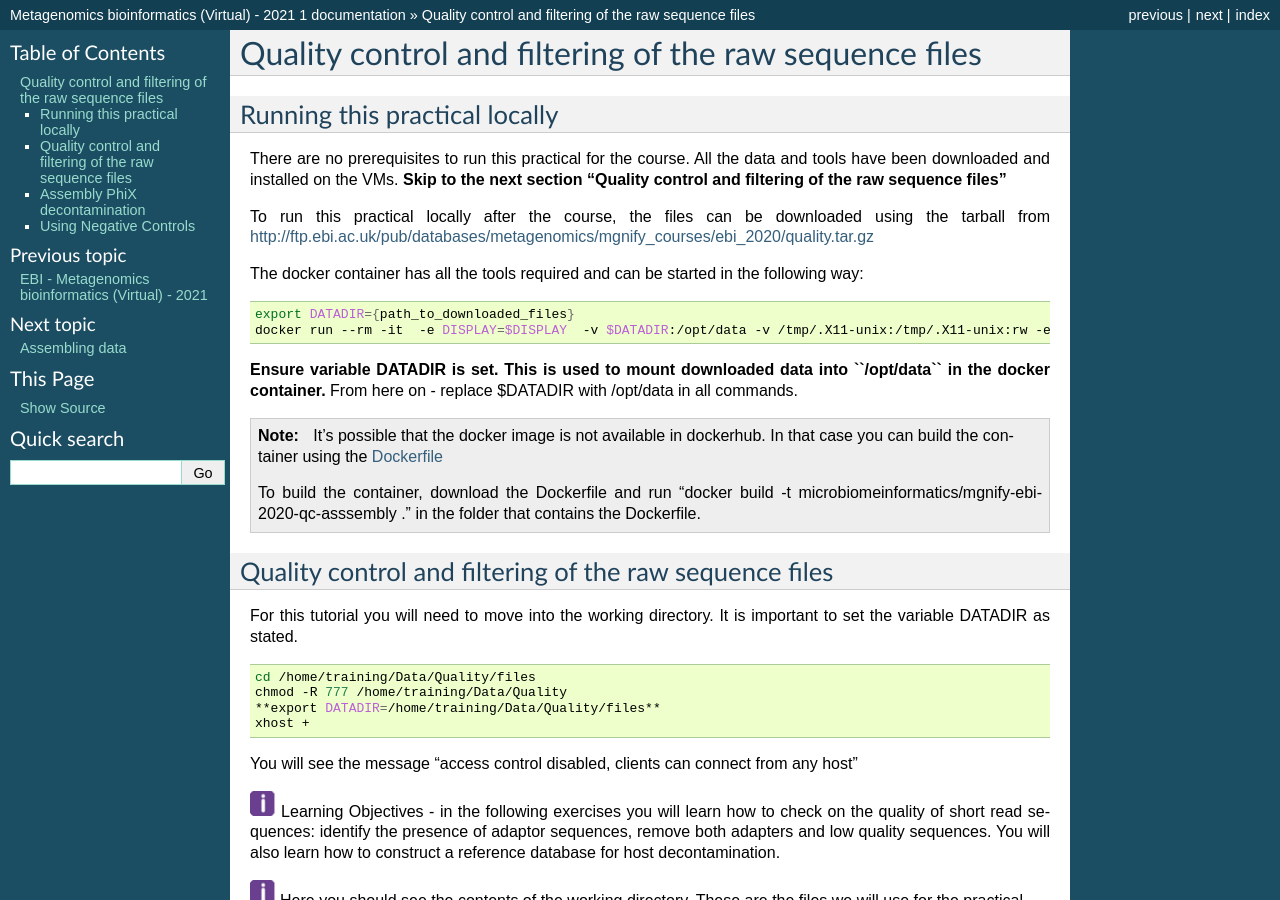
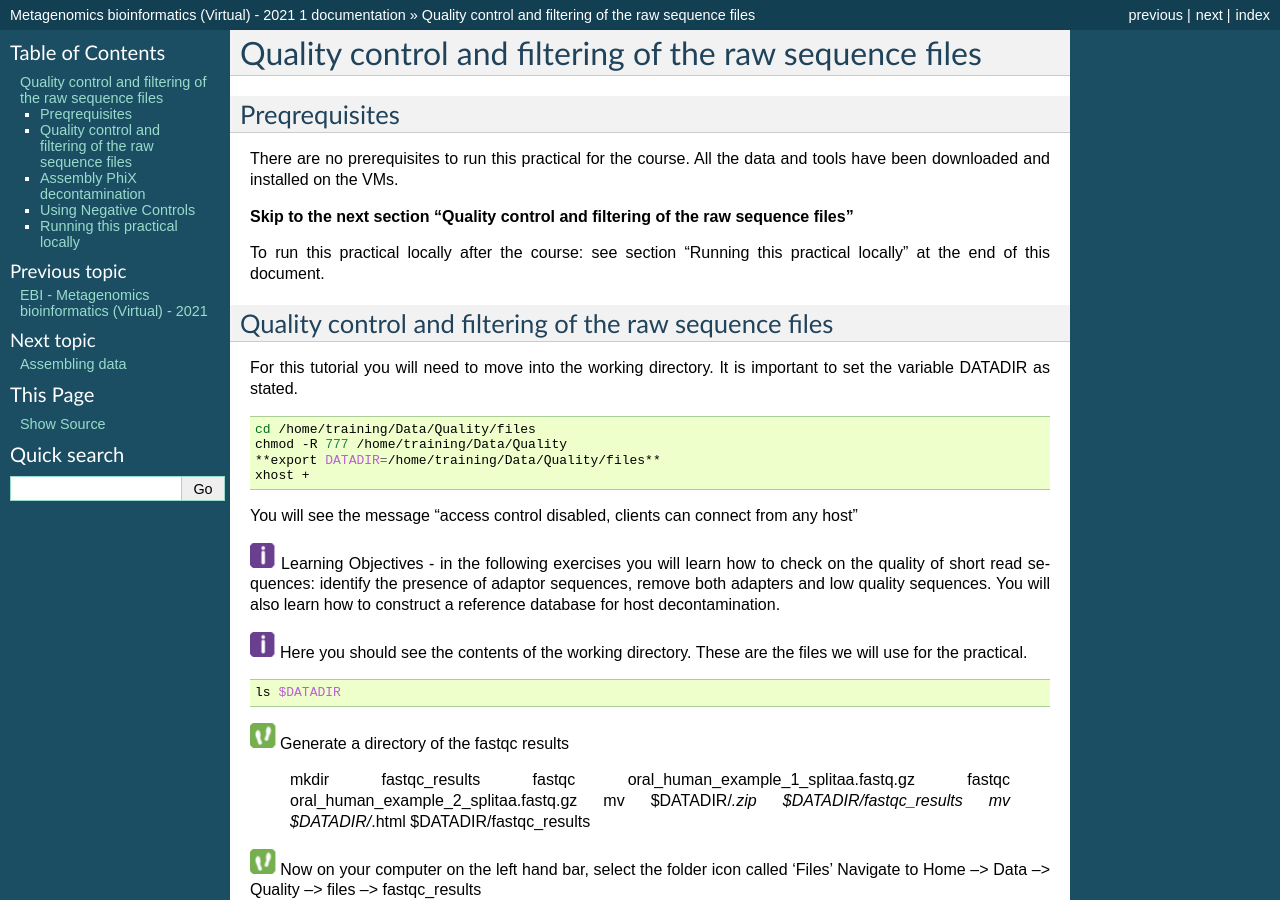
Before and after one commit to EBI-Metagenomics/mgnify-ebi-2021, a Sphinx documentation site: the page built from docs/source/qc.rst, in a window 1280 px wide and 900 px high. Built offline with Sphinx 7.4.7, drawn with Linux system fonts in a browser that asks for light colours; some of the changed text lies outside the part shown.

Commit message:
move docker instructions to end

```diff
--- a/docs/source/qc.rst
+++ b/docs/source/qc.rst
@@ -2,31 +2,14 @@
 Quality control and filtering of the raw sequence files
 *******************************************************
 
-Running this practical locally
--------------------------------
+Preqrequisites
+----------------
 
 There are no prerequisites to run this practical for the course. All the data and tools have been downloaded and installed on the VMs.
+
 **Skip to the next section "Quality control and filtering of the raw sequence files"**
 
-To run this practical locally after the course, the files can be downloaded using the tarball from
-http://ftp.ebi.ac.uk/pub/databases/metagenomics/mgnify_courses/ebi_2020/quality.tar.gz
-
-The docker container has all the tools required and can be started in the following way:
-
-.. code-block:: bash
-
-   export DATADIR={path_to_downloaded_files}
-   docker run --rm -it  -e DISPLAY=$DISPLAY  -v $DATADIR:/opt/data -v /tmp/.X11-unix:/tmp/.X11-unix:rw -e DISPLAY=unix$DISPLAY microbiomeinformatics/mgnify-ebi-2020-qc-asssembly
-
-**Ensure variable DATADIR is set. This is used to mount downloaded data into ``/opt/data`` in the docker container.**
-From here on - replace $DATADIR with /opt/data in all commands.
-
-.. note::
-   It's possible that the docker image is not available in dockerhub.
-   In that case you can build the container using the `Dockerfile <https://github.com/EBI-Metagenomics/mgnify-ebi-2020/blob/master/docs/source/data/qc-assembly/Dockerfile>`_
-
-   To build the container, download the Dockerfile and run "docker build -t microbiomeinformatics/mgnify-ebi-2020-qc-asssembly ." in the folder that contains the Dockerfile.
-
+To run this practical locally after the course: see section "Running this practical locally" at the end of this document.
 
 Quality control and filtering of the raw sequence files
 -----------------------------------------------------------------
@@ -401,6 +384,31 @@
     <construct the required commands>
 
 
+Running this practical locally
+-------------------------------
+
+The files can be downloaded using the tarball from
+http://ftp.ebi.ac.uk/pub/databases/metagenomics/mgnify_courses/ebi_2020/quality.tar.gz
+
+The docker container has all the tools required and can be started in the following way:
+
+.. code-block:: bash
+
+   export DATADIR={path_to_downloaded_files}
+   docker run --rm -it  -e DISPLAY=$DISPLAY  -v $DATADIR:/opt/data -v /tmp/.X11-unix:/tmp/.X11-unix:rw -e DISPLAY=unix$DISPLAY microbiomeinformatics/mgnify-ebi-2020-qc-asssembly
+
+**Ensure variable DATADIR is set. This is used to mount downloaded data into ``/opt/data`` in the docker container.**
+You can now run through the practical, replacing $DATADIR with /opt/data in all commands.
+
+.. note::
+   It's possible that the docker image is not available in dockerhub.
+   In that case you can build the container using the `Dockerfile <https://github.com/EBI-Metagenomics/mgnify-ebi-2020/blob/master/docs/source/data/qc-assembly/Dockerfile>`_
+
+   To build the container, download the Dockerfile and run "docker build -t microbiomeinformatics/mgnify-ebi-2020-qc-asssembly ." in the folder that contains the Dockerfile.
+
+
+
+
 .. |image1| image:: media/info.png
    :width: 0.26667in
    :height: 0.26667in
```
